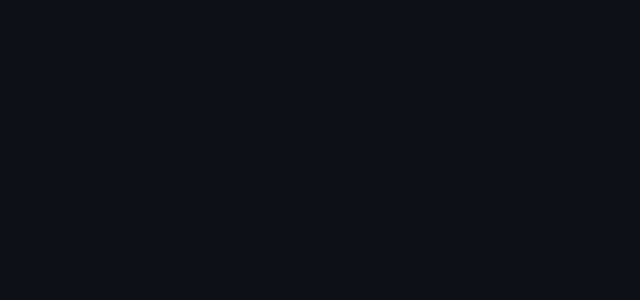
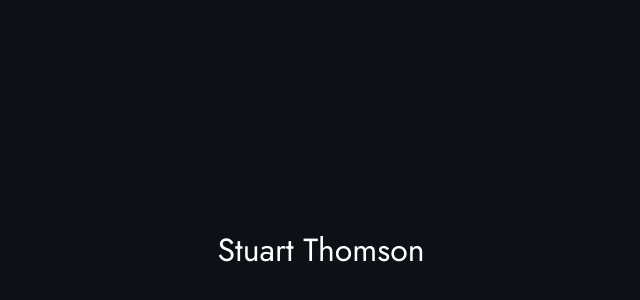
Before and after one commit to s-thom/sthom.kiwi-archive-2021, a React (Create React App) app: page / in a window 1280 px wide. Shown: the part 150-450 px from the top of the page, without its empty margins (319-959 px from the left). Built offline with nearby package versions, Linux system fonts and the light colour scheme.

Commit message:
Start home page

```diff
--- a/package.json
+++ b/package.json
@@ -3,6 +3,7 @@
   "version": "0.1.0",
   "private": true,
   "dependencies": {
+    "@fontsource/jost": "^4.2.2",
     "@testing-library/jest-dom": "^5.11.10",
     "@testing-library/react": "^11.2.5",
     "@testing-library/user-event": "^12.8.3",
--- a/src/App/GlobalStyles.ts
+++ b/src/App/GlobalStyles.ts
@@ -1,9 +1,11 @@
+import '@fontsource/jost';
 import { createGlobalStyle } from 'styled-components';
 
 const GlobalStyles = createGlobalStyle`
 body {
   margin: 0;
   background-color: ${({ theme }) => theme.colors.background};
+  color: ${({ theme }) => theme.colors.text};
   font-family: -apple-system, BlinkMacSystemFont, 'Segoe UI', 'Roboto', 'Oxygen',
     'Ubuntu', 'Cantarell', 'Fira Sans', 'Droid Sans', 'Helvetica Neue',
     sans-serif;
@@ -14,6 +16,12 @@ body {
 code {
   font-family: source-code-pro, Menlo, Monaco, Consolas, 'Courier New', monospace;
 }
+
+h1,h2,h3,h4,h5,h6 {
+  font-family: Jost,-apple-system, BlinkMacSystemFont, 'Segoe UI', 'Roboto', 'Oxygen',
+    'Ubuntu', 'Cantarell', 'Fira Sans', 'Droid Sans', 'Helvetica Neue',
+    sans-serif;
+}
 `;
 
 export default GlobalStyles;
--- a/src/components/GlobalLoading/index.tsx
+++ b/src/components/GlobalLoading/index.tsx
@@ -1,11 +1,3 @@
-import styled from 'styled-components';
-
-const Container = styled.div`
-  width: 100vw;
-  height: 100vh;
-  background-color: ${({ theme }) => theme.colors.background};
-`;
-
 export default function GlobalLoading() {
-  return <Container />;
+  return <></>;
 }
--- a/src/pages/Home/index.tsx
+++ b/src/pages/Home/index.tsx
@@ -1,5 +1,23 @@
-import GlobalLoading from '../../components/GlobalLoading';
+import styled from 'styled-components';
+
+const Container = styled.div`
+  display: flex;
+  flex-direction: column;
+  align-items: center;
+  justify-content: center;
+  width: 100vw;
+  height: 100vh;
+  background-color: ${({ theme }) => theme.colors.background};
+`;
+
+const Name = styled.h1`
+  font-weight: 400;
+`;
 
 export default function Home() {
-  return <GlobalLoading />;
+  return (
+    <Container>
+      <Name>Stuart Thomson</Name>
+    </Container>
+  );
 }
```
Also changed, not shown: 1 other file (tests, documents, lock files or other folders).
